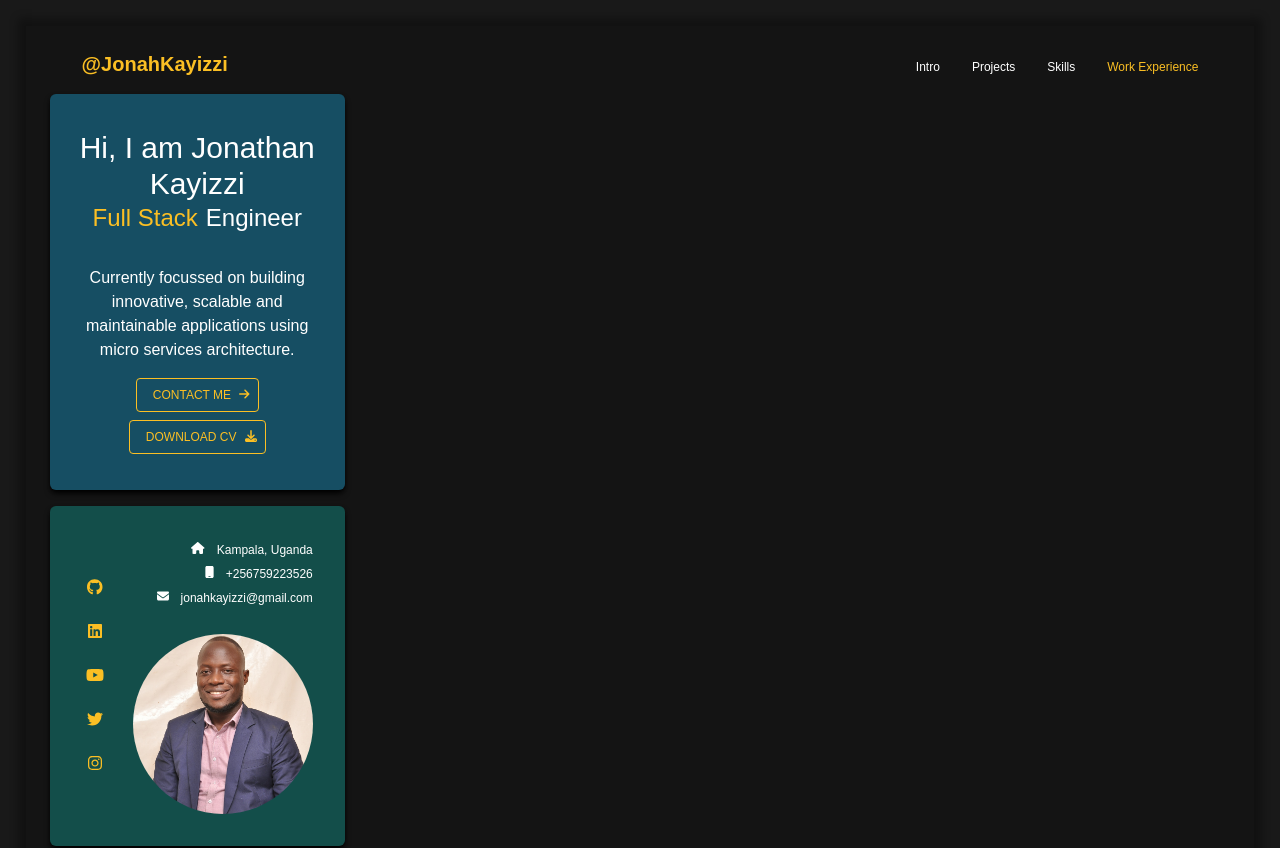
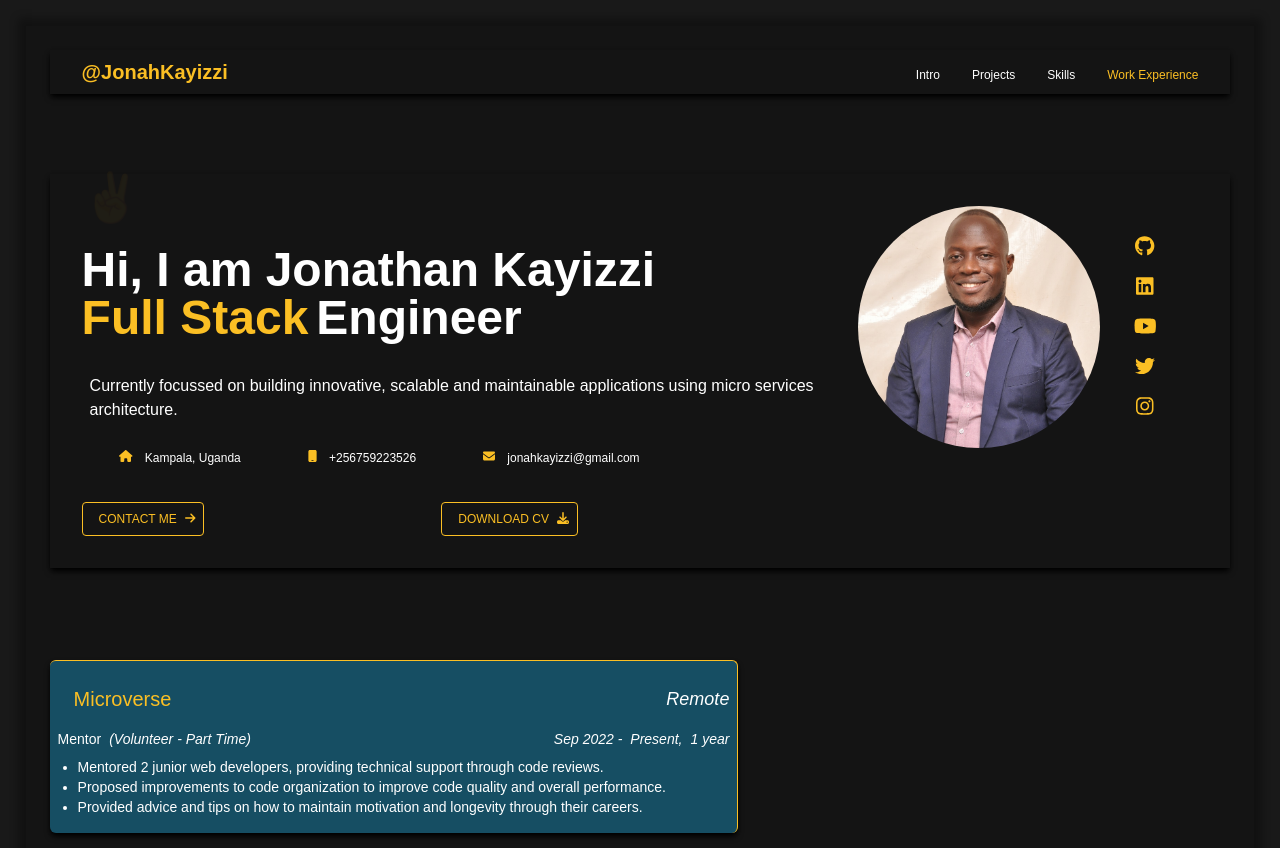
Before and after one commit to JonahKayizzi/my-portfolio, a React (Create React App) app: page /employment in a window 1280 px wide. Shown: the top 848 px of the page. Built offline with nearby package versions, Linux system fonts and the light colour scheme.

Commit message:
Update styling for header banner

```diff
--- a/src/components/leftbar/AboutMe.js
+++ b/src/components/leftbar/AboutMe.js
@@ -11,16 +11,15 @@ import {
   faInstagram,
 } from '@fortawesome/free-brands-svg-icons';
 
-import {
-  faHouse,
-  faMobile,
-  faEnvelope,
-} from '@fortawesome/free-solid-svg-icons';
-
 const AboutMe = () => (
-  <div className="w-9/10 p-5 text-center text-sm bg-teal-900 rounded-md shadow-md shadow-black">
+  <div className="w-1/3 p-5 text-center text-sm">
     <div className="flex items-center justify-between">
-      <ul className="w-1/5 flex flex-col text-amber-400 gap-5 justify-between p-1 text-base">
+      <div className="w-4/5">
+        <div className="p-3">
+          <img className="rounded-full" src="head-shot.jpg" alt="Profile Pic" />
+        </div>
+      </div>
+      <ul className="w-1/5 flex flex-col text-amber-400 gap-3 justify-between p-1 text-xl">
         <li>
           <Link to="https://github.com/JonahKayizzi" target="_blank">
             <FontAwesomeIcon icon={faGithub} />
@@ -53,31 +52,6 @@ const AboutMe = () => (
           </Link>
         </li>
       </ul>
-      <div className="w-4/5">
-        <ul className="flex-col text-xs font-thin px-3 py-2">
-          <li>
-            <p className="flex justify-end gap-3 my-2">
-              <FontAwesomeIcon icon={faHouse} />
-              <span>Kampala, Uganda</span>
-            </p>
-          </li>
-          <li>
-            <p className="flex justify-end gap-3 my-2">
-              <FontAwesomeIcon icon={faMobile} />
-              <span>+256759223526</span>
-            </p>
-          </li>
-          <li>
-            <p className="flex justify-end gap-3 my-2">
-              <FontAwesomeIcon icon={faEnvelope} />
-              <span>jonahkayizzi@gmail.com</span>
-            </p>
-          </li>
-        </ul>
-        <div className="p-3">
-          <img className="rounded-full" src="head-shot.jpg" alt="Profile Pic" />
-        </div>
-      </div>
     </div>
   </div>
 );
--- a/src/components/leftbar/ContactInfo.js
+++ b/src/components/leftbar/ContactInfo.js
@@ -3,26 +3,57 @@ import { Link } from 'react-router-dom';
 // eslint-disable-next-line import/no-extraneous-dependencies
 import { FontAwesomeIcon } from '@fortawesome/react-fontawesome';
 // eslint-disable-next-line import/no-extraneous-dependencies
-import { faArrowRight, faDownload } from '@fortawesome/free-solid-svg-icons';
+import {
+  faArrowRight,
+  faDownload,
+  faHouse,
+  faMobile,
+  faEnvelope,
+} from '@fortawesome/free-solid-svg-icons';
 
 const ContactInfo = () => (
-  <div className="w-full bg-cyan-900 rounded-md mb-4 p-3 flex flex-col items-center shadow-md shadow-black">
-    <h1 className="font-light text-3xl text-center my-6">
+  <div className="w-2/3 mb-4 flex flex-col items-left">
+    <p className="text-5xl">
+      <span className="animate-fade-in-out delay-1000">✌️</span>
+    </p>
+    <h1 className="font-bold text-5xl text-left my-6">
       <p>Hi, I am Jonathan Kayizzi</p>
-      <p className="text-2xl">
+      <p>
         <span className="text-amber-400 mr-2">Full Stack</span>
         <span>Engineer</span>
       </p>
     </h1>
-    <p className="text-md text-center my-2 font-thin px-2">
+    <p className="text-md my-2 font-thin px-2">
       Currently focussed on building innovative, scalable and maintainable
       applications using micro services architecture.
     </p>
-    <div className="flex flex-col items-center gap-2 text-black font-light text-xs my-4 w-2/3">
+    <div className="w-4/5">
+      <ul className="flex justify-around gap-4 text-xs font-thin p-3">
+        <li className="">
+          <p className="flex justify-end gap-3 my-2">
+            <FontAwesomeIcon className="text-amber-400" icon={faHouse} />
+            <span>Kampala, Uganda</span>
+          </p>
+        </li>
+        <li>
+          <p className="flex justify-end gap-3 my-2">
+            <FontAwesomeIcon className="text-amber-400" icon={faMobile} />
+            <span>+256759223526</span>
+          </p>
+        </li>
+        <li>
+          <p className="flex justify-end gap-3 my-2">
+            <FontAwesomeIcon className="text-amber-400" icon={faEnvelope} />
+            <span>jonahkayizzi@gmail.com</span>
+          </p>
+        </li>
+      </ul>
+    </div>
+    <div className="flex justify-between text-black font-light text-xs my-4 w-2/3">
       <Link
         target="_blank"
         to="mailto:jonahkayizzi@gmail.com?subject=Available for an opportunity?&body=Hi Jonathan,%20I%20would%20like%20to%20get%20to%20contact%20you%20regarding."
-        className="animate-bounce transform hover:scale-105 transition duration-300 ease-in-out p-2 border text-amber-400 border-amber-400 rounded"
+        className="transform hover:scale-105 transition duration-300 ease-in-out p-2 border text-amber-400 border-amber-400 rounded"
       >
         <span className="mx-2">CONTACT ME</span>
         <FontAwesomeIcon icon={faArrowRight} />
@@ -30,7 +61,7 @@ const ContactInfo = () => (
       <Link
         target="_blank"
         to="https://drive.google.com/file/d/1MgIsQ9KdpdOnkUlw4XI4fd1bNPscG-qI/view"
-        className="animate-bounce transform hover:scale-105 transition duration-300 ease-in-out p-2 border text-amber-400 border-amber-400 rounded"
+        className="transform hover:scale-105 transition duration-300 ease-in-out p-2 border text-amber-400 border-amber-400 rounded"
       >
         <span className="mx-2">DOWNLOAD CV</span>
         <FontAwesomeIcon icon={faDownload} />
--- a/src/index.css
+++ b/src/index.css
@@ -17,7 +17,7 @@ body {
 #root {
   display: flex;
   flex-direction: column;
-  gap: 1em;
+  gap: 5em;
   padding: 1.5em;
   background-color: rgba(20, 20, 20, 0.9);
   box-shadow: 0 0 0.5em 0.5em rgba(0, 0, 0, 0.3);
@@ -93,3 +93,19 @@ ul {
   border-radius: 2px;
   background: #fbbf24;
 }
+
+@keyframes fade-in-out {
+  0% {
+    opacity: 0;
+  }
+  50% {
+    opacity: 1;
+  }
+  100% {
+    opacity: 0;
+  }
+}
+
+.animate-fade-in-out {
+  animation: fade-in-out 2s infinite;
+}
--- a/src/pages/Banner.js
+++ b/src/pages/Banner.js
@@ -6,7 +6,7 @@ import { FontAwesomeIcon } from '@fortawesome/react-fontawesome';
 import { faArrowRight, faDownload } from '@fortawesome/free-solid-svg-icons';
 
 const Banner = () => (
-  <div className="bg-black flex justify-between items-center gap-3 p-5 shadow-md shadow-black opacity-60">
+  <div className="flex justify-between items-center gap-3 p-5 shadow-md shadow-black opacity-60">
     <div className="w-3/5">
       <h1 className="font-light text-3xl text-center my-2">
         <p>I am Jonathan Kayizzi</p>
--- a/src/pages/LeftBar.js
+++ b/src/pages/LeftBar.js
@@ -3,7 +3,7 @@ import AboutMe from '../components/leftbar/AboutMe';
 import ContactInfo from '../components/leftbar/ContactInfo';
 
 const LeftBar = () => (
-  <div className="lg:w-1/4 w-full">
+  <div className="w-full px-8 flex shadow-md shadow-black">
     <ContactInfo />
     <AboutMe />
   </div>
--- a/src/pages/RightBar.js
+++ b/src/pages/RightBar.js
@@ -73,7 +73,7 @@ const RightBar = () => {
 
   return (
     <nav>
-      <div className="flex justify-between gap-4 px-8">
+      <div className="flex justify-between gap-4 px-8 shadow-md shadow-black py-2">
         <div>
           <NavLink
             className="text-amber-400 text-xl font-black mr-4"
```
